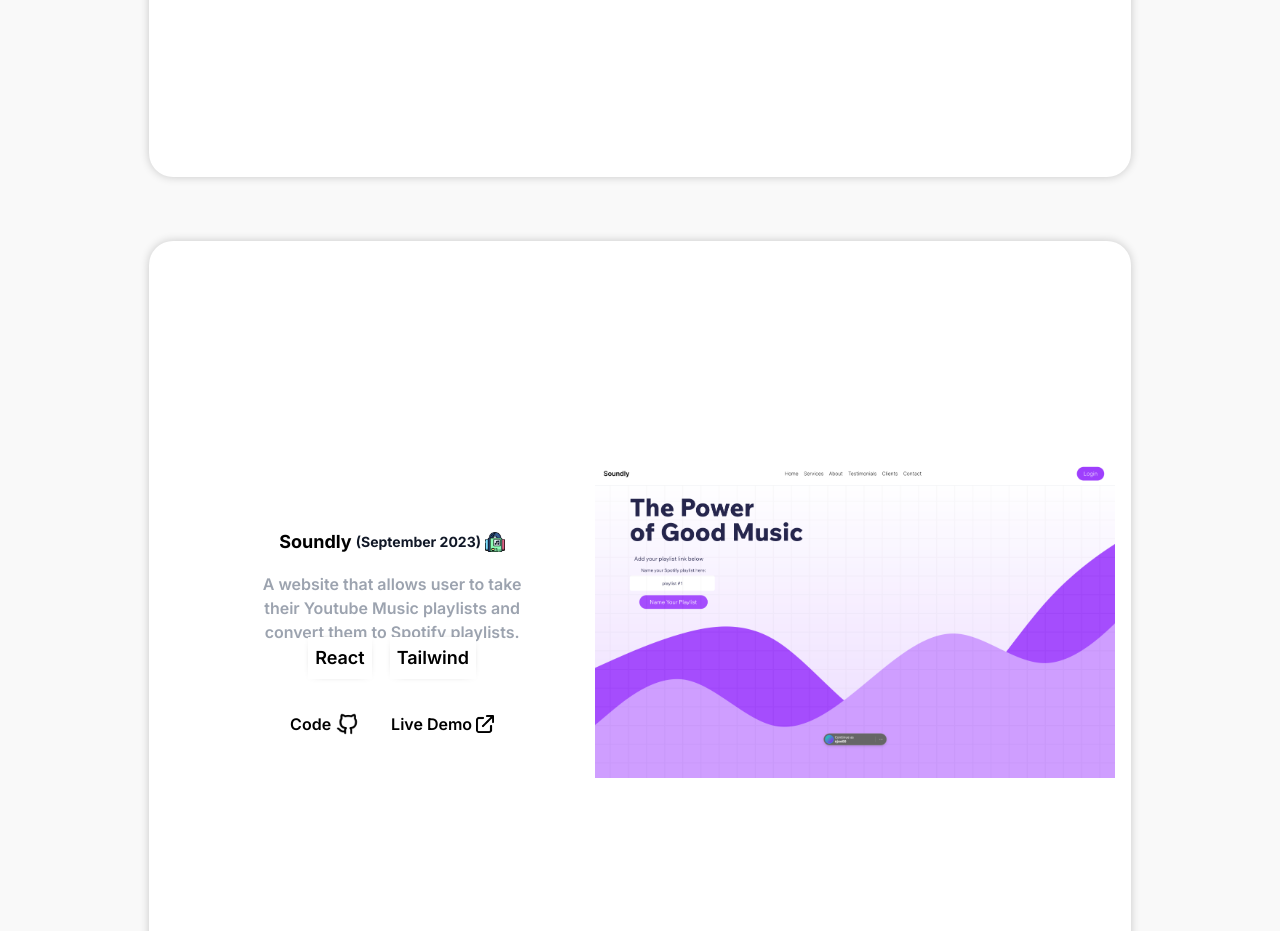
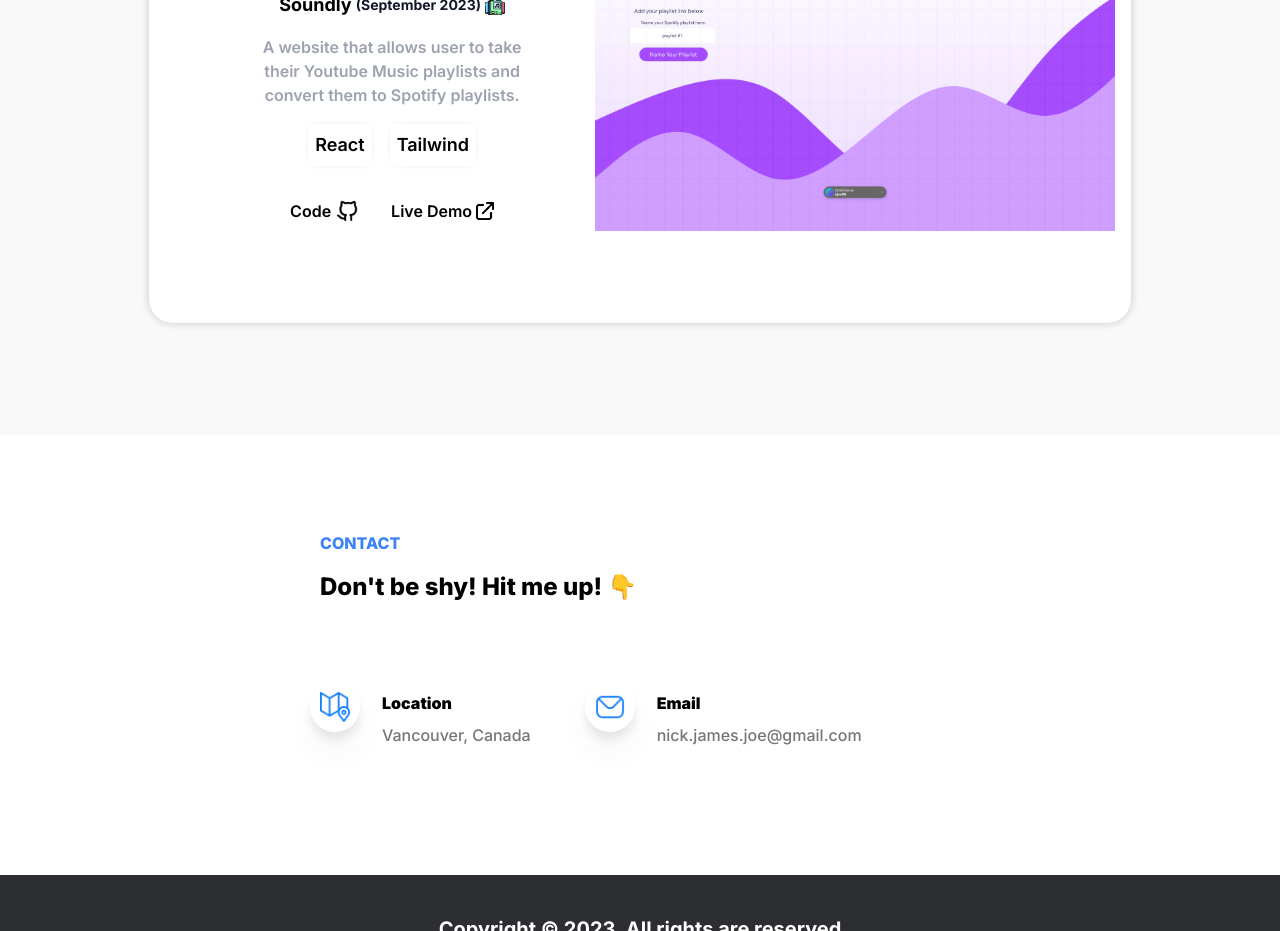
Before and after one commit to Njoe00/Portfolio-Website, a Next.js app: page / in a window 1280 px wide. Shown: the part 2120-3051 px from the top of the page. Built offline with nearby package versions, Linux system fonts and the light colour scheme; grey boxes are pictures that could not be loaded.

Commit message:
fixing styling for portfilio cards

```diff
--- a/src/app/components/portfoliocardleft.tsx
+++ b/src/app/components/portfoliocardleft.tsx
@@ -18,7 +18,7 @@
   };
   return (
     <div className="my-16 bg-white rounded-3xl shadow-full relative items-center justify-center flex p-4">
-      <div className="flex xl:w-[950px] lgx1:w-[570px] lg:w-[570px] md:w-[570px] sm:w-auto xs:w-auto lg:h-[750px] lgx1:h-[750px] sm:h-[750px] xs:h-[750px] justify-center xl:flex-row lg1:flex-col lg:flex-col flex-col items-center text-center relative">
+      <div className="flex xl:w-[950px] xl:h-[400px] lgx1:w-[570px] lg:w-[570px] md:w-[570px] sm:w-auto xs:w-auto lg:h-[750px] lgx1:h-[750px] sm:h-[750px] xs:h-[750px] justify-center xl:flex-row lg1:flex-col lg:flex-col flex-col items-center text-center relative">
         <div
           onMouseEnter={handleHover}
           onMouseLeave={handleHover}
--- a/src/app/components/portfoliocardright.tsx
+++ b/src/app/components/portfoliocardright.tsx
@@ -18,7 +18,7 @@
   };
   return (
     <div className="my-16 bg-white rounded-3xl shadow-full relative items-center justify-center flex p-4">
-      <div className="flex xl:w-[950px] lg:w-[450px] md:w-[570px] sm:w-auto xs:w-auto lg:h-[750px] sm:h-[750px] xs:h-[750px] justify-center xl:flex-row lg:flex-col flex-col items-center text-center relative">
+      <div className="flex xl:w-[950px] xl:h-[400px] lg:w-[450px] md:w-[570px] sm:w-auto xs:w-auto lg:h-[750px] sm:h-[750px] xs:h-[750px] justify-center xl:flex-row lg:flex-col flex-col items-center text-center relative">
         <div className="flex-col flex flex-end w-[300px] h-[360px] text-center justify-center items-center xl:mr-14 xl:ml-20 xl:order-1 lg:order-last order-last">
           <div className="flex flex-row items-center space-x-1 text-center">
             <div className="text-black font-bold text-lg">{item.title}</div>
@@ -28,7 +28,7 @@
           <p className="text-gray-400 text-base font-semibold mt-4">
             {item.description}
           </p>
-          <span className="flex flex-row items-center text-center space-x-8">
+          <span className="flex flex-row items-center text-center space-x-8 mt-6">
             <div className="text-black font-semibold text-lg ring-2 shadow-full_sm ring-offset-[5px] ring-white">
               {item.stack.react}
             </div>
@@ -41,7 +41,7 @@
         <div
           onMouseEnter={handleHover}
           onMouseLeave={handleHover}
-          className={`xs:w-[300px] sm:w-[300px] h-[340px] md:w-[530px] xl:w-[530px] lg:w-[530px] rounded-2xl shadow- flex
+          className={`xs:w-[300px] sm:w-[300px] h-[385px] md:w-[530px] xl:w-[530px] lg:w-[530px] rounded-2xl shadow- flex
           overflow-hidden relative transition-all duration-1000 xl:order-last lg:order-1 lgx1:order-1 order-1 xs:flex-col sm:flex-col ${
             scrollOnHover ? "" : ""
           }`}
```
